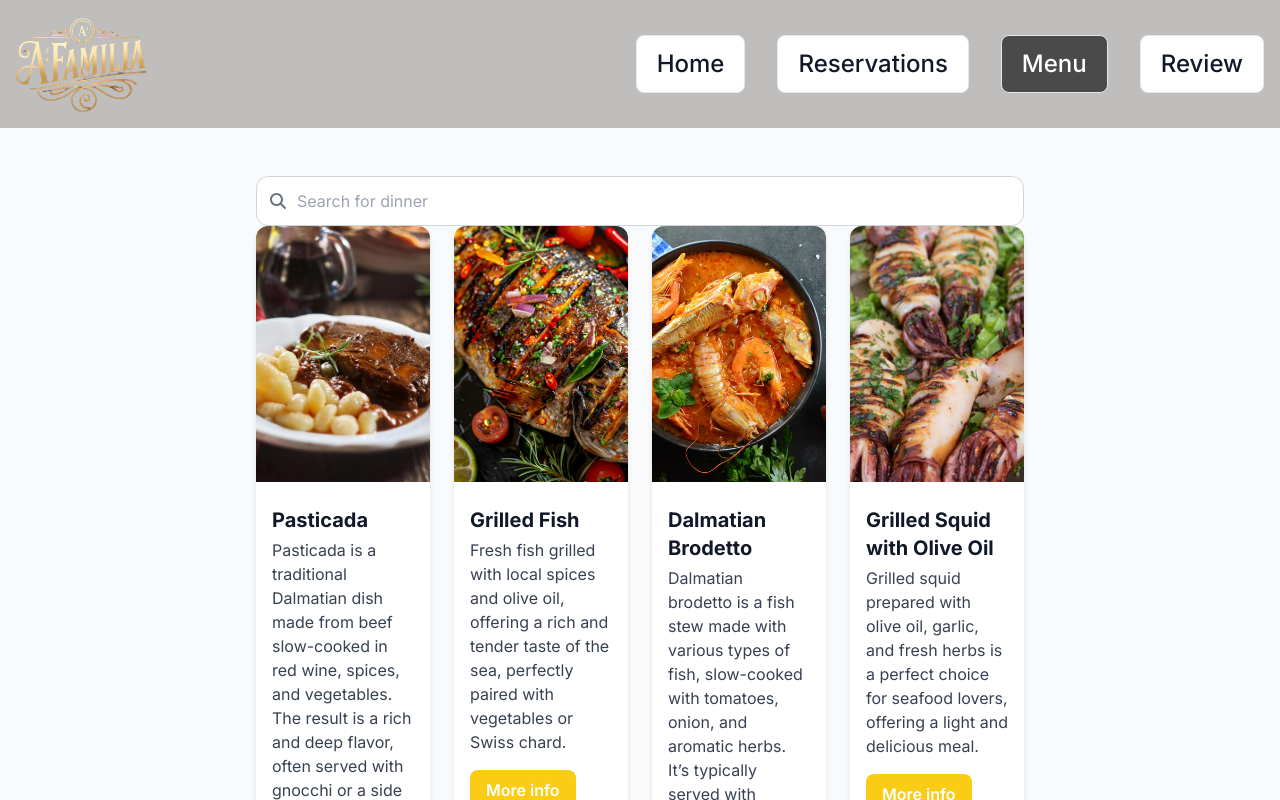
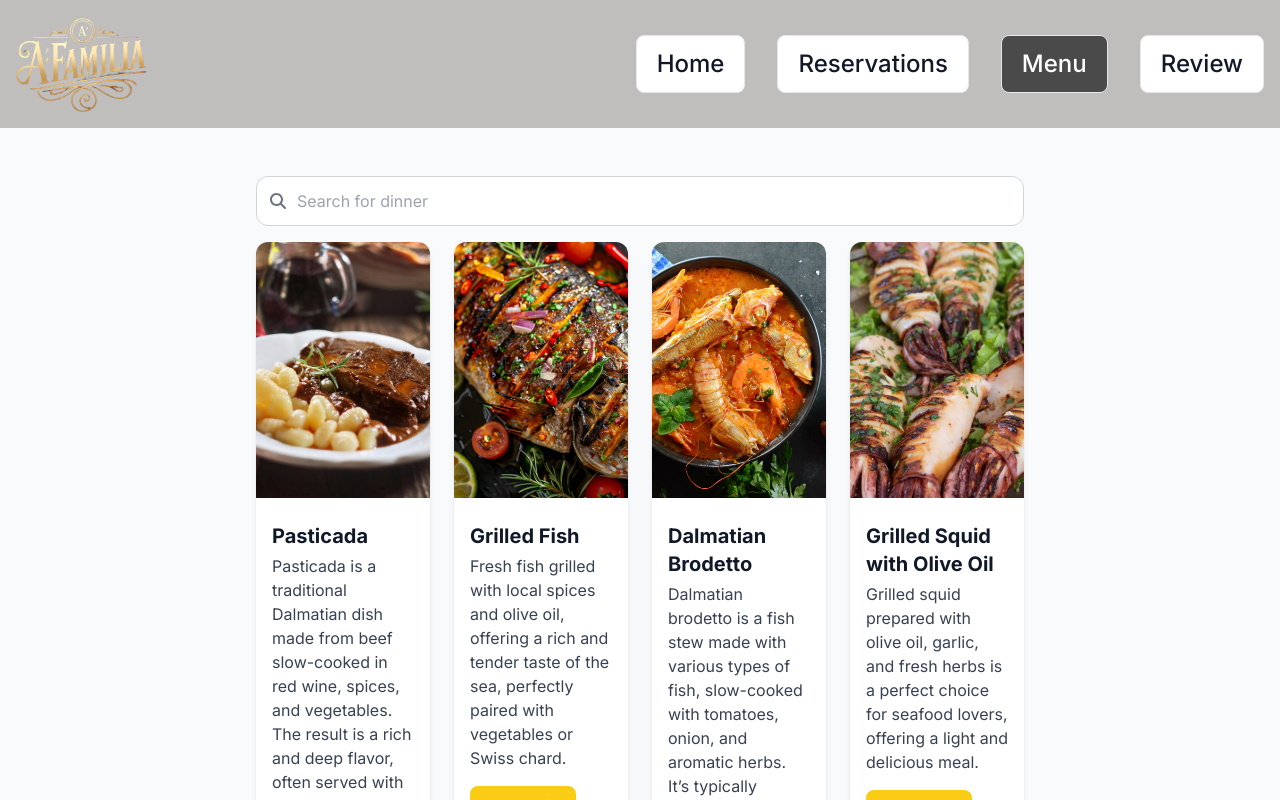
Before and after one commit to Jaramb00/Projekt_KorisnickaSucelja, a Next.js app: page /menu in a window 1280 px wide. Shown: the top 800 px of the page. Built offline with nearby package versions, Linux system fonts and the light colour scheme.

Commit message:
search bar update

```diff
--- a/src/app/globals.css
+++ b/src/app/globals.css
@@ -354,7 +354,7 @@
 }
 
 .menu-search-container {
-  @apply w-full max-w-3xl mb-12;
+  @apply w-full max-w-3xl mb-16; /* povećan margin-bottom za veći razmak od grida */
 }
 
 .menu-search-form {
@@ -374,7 +374,7 @@
 }
 
 .menu-grid {
-  @apply grid grid-cols-1 sm:grid-cols-2 md:grid-cols-3 lg:grid-cols-4 gap-6 w-full;
+  @apply grid grid-cols-1 sm:grid-cols-2 md:grid-cols-3 lg:grid-cols-4 gap-6 w-full mt-4; /* dodatni margin-top za još bolji odmak */
 }
 
 .menu-card {
@@ -404,6 +404,7 @@
 .menu-more-btn {
   @apply mt-3 md:mt-4 px-3 py-1 md:px-4 md:py-2 bg-yellow-400 text-white rounded-lg font-semibold hover:bg-yellow-500 transition-all;
 }
+
 
 /* ===== Ingredients Page (Light Theme, matches Review Page) ===== */
 
```
